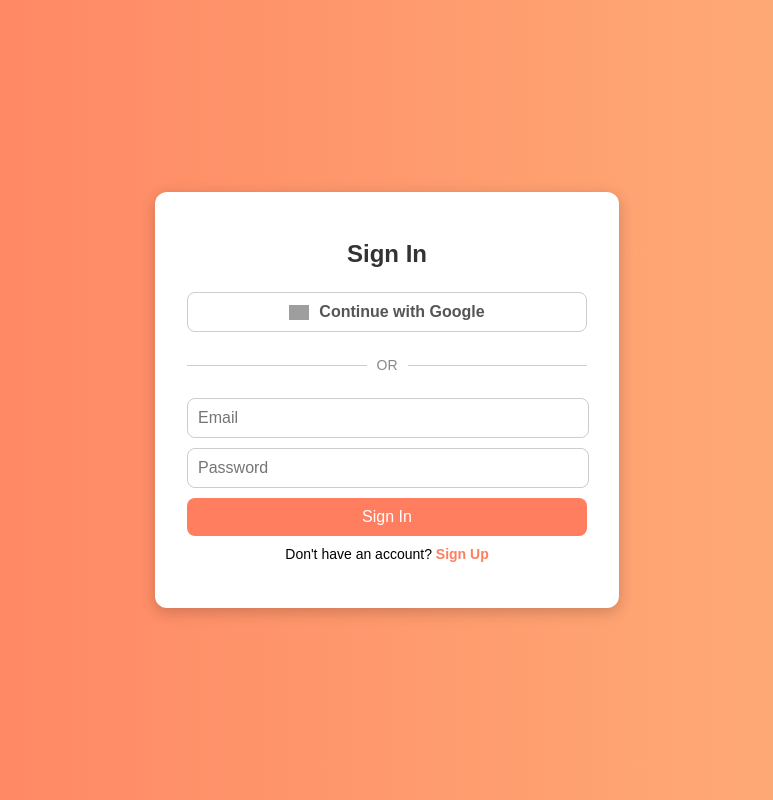
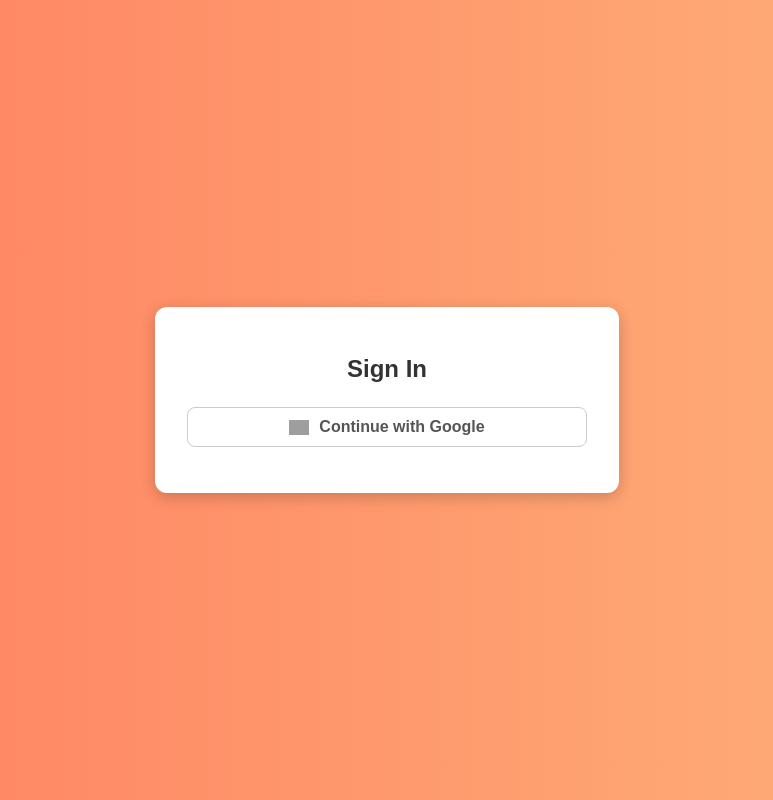
Before and after one commit to sskriptz/firebase, a plain HTML site: page index.html in a window 1280 px wide. Shown: the whole page, without its empty margins (253-1026 px from the left). Drawn offline with Linux system fonts and the light colour scheme; grey boxes are pictures that could not be loaded.

Commit message:
Update index.html

```diff
--- a/index.html
+++ b/index.html
@@ -17,19 +17,6 @@
       Continue with Google
     </button>
 
-    <!-- Separator -->
-    <div class="separator"><span>OR</span></div>
-
-    <!-- Email/Password Form -->
-    <form id="auth-form">
-      <input type="email" id="email" placeholder="Email" required>
-      <input type="password" id="password" placeholder="Password" required>
-      <button type="submit" class="auth-btn">Sign In</button>
-    </form>
-
-    <!-- Toggle Sign Up / Sign In -->
-    <p id="toggle-text">Don't have an account? <a href="#" id="toggle-auth">Sign Up</a></p>
-
     <p id="error-message"></p>
   </div>
 </body>
```
